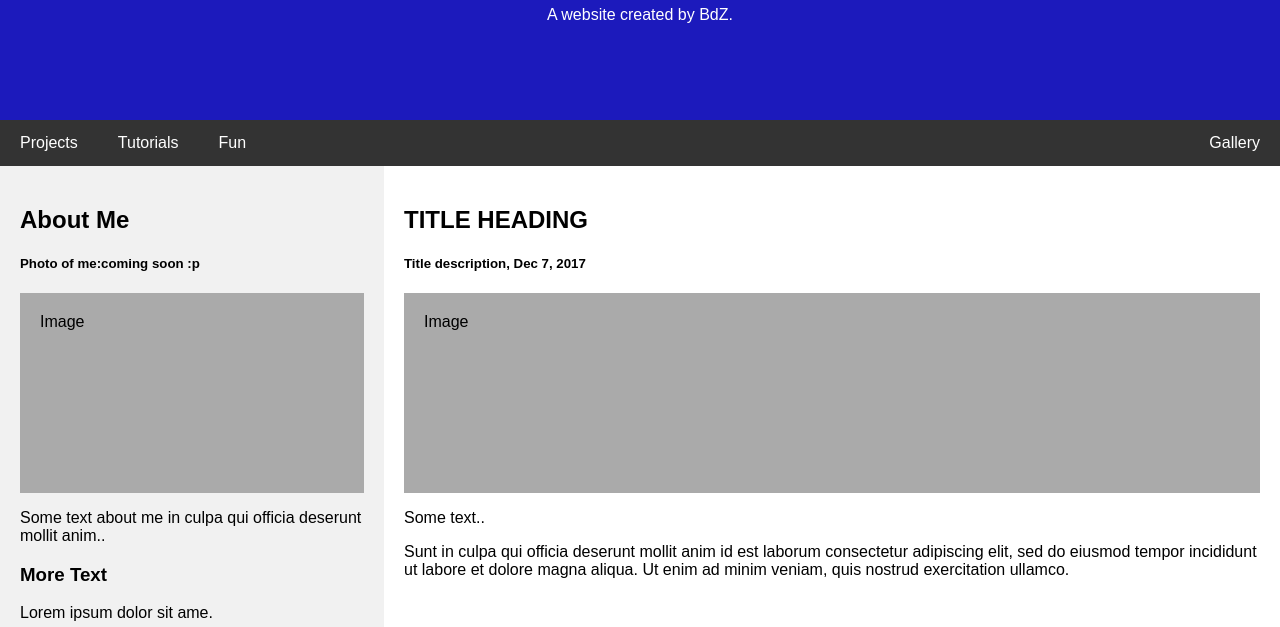
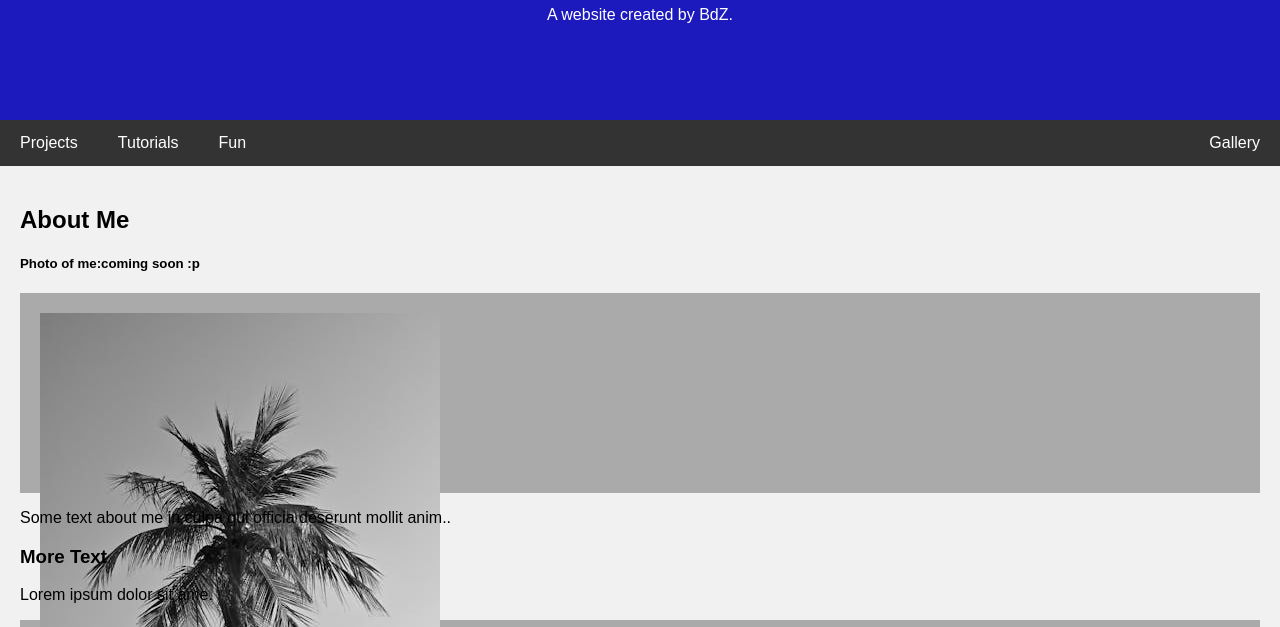
Before and after one commit to BdZ-C/BdZ-C.github.io, a plain HTML site: page index.html in a window 1280 px wide. Shown: the part 173-800 px from the top of the page. Drawn offline with Linux system fonts and the light colour scheme.

Commit message:
added an image
added an image

```diff
--- a/index.html
+++ b/index.html
@@ -128,7 +128,7 @@ body {
   <div class="side">
     <h2>About Me</h2>
     <h5>Photo of me:coming soon :p </h5>
-    <div class="fakeimg" style="height:200px;">Image</div>
+    <div class="fakeimg" style="height:200px;"><img src="pict.jpeg" alt="Italian Trulli">Image</div>
     <p>Some text about me in culpa qui officia deserunt mollit anim..</p>
     <h3>More Text</h3>
     <p>Lorem ipsum dolor sit ame.</p>
```
Also changed, not shown: pict.jpeg (added).
